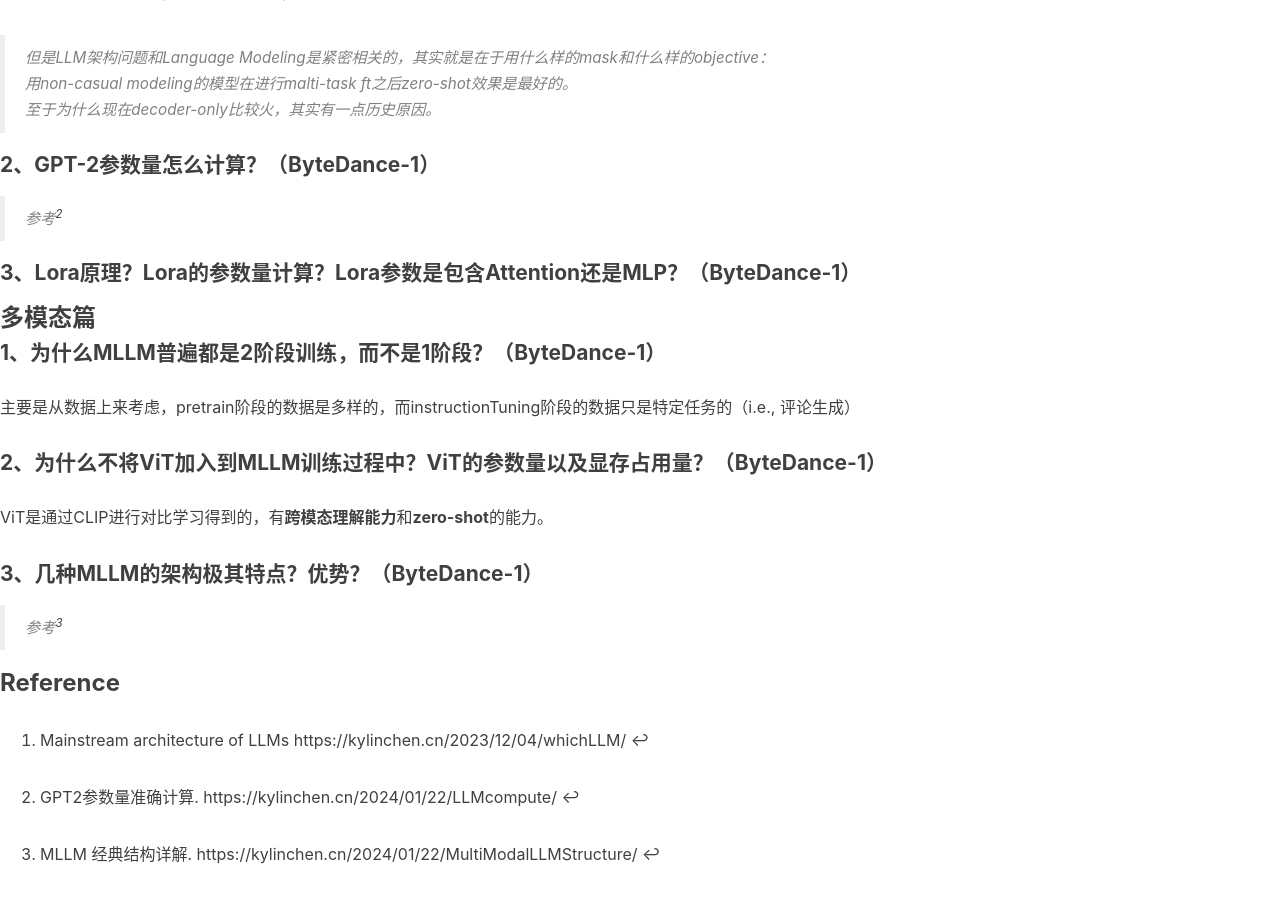
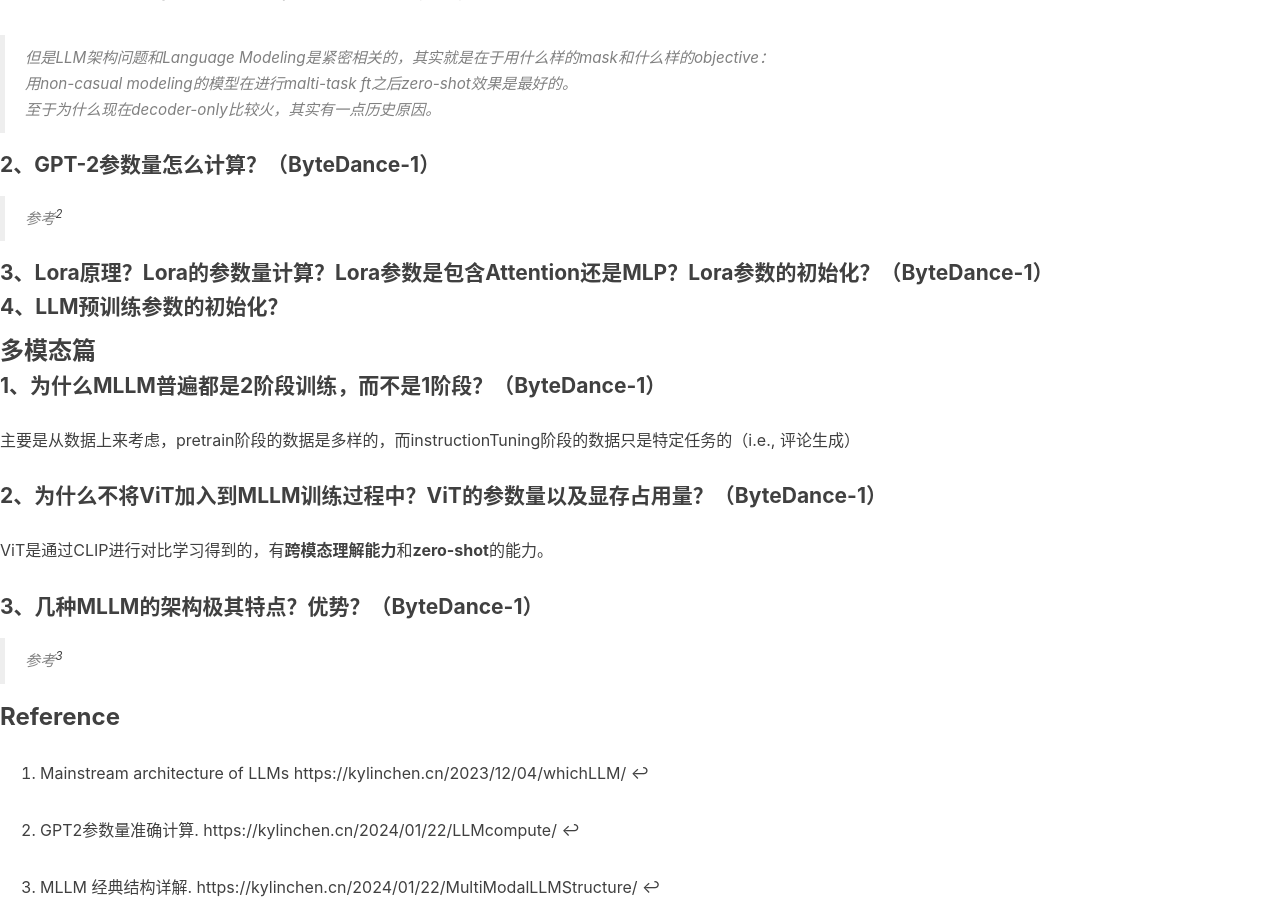
Before and after one commit to KylinC/KylinC.github.io, a Jekyll site: the page built from _posts/2024-01-14-LLMinterview.md, in a window 1280 px wide and 900 px high, scrolled down 542 px. Built offline with Jekyll 4.4.1, drawn with Linux system fonts in a browser that asks for light colours; nearby versions of some CDN libraries; our own code applies the rules of GitHub Pages for plain Markdown files; comment, search, counter and statistics services are not loaded.

Commit message:
supplyment for bytedance 1

```diff
--- a/_posts/2024-01-14-LLMinterview.md
+++ b/_posts/2024-01-14-LLMinterview.md
@@ -46,7 +46,11 @@
 
 > 参考[^2]
 
-#### 3、Lora原理？Lora的参数量计算？Lora参数是包含Attention还是MLP？（ByteDance-1）
+#### 3、Lora原理？Lora的参数量计算？Lora参数是包含Attention还是MLP？Lora参数的初始化？（ByteDance-1）
+
+
+
+#### 4、LLM预训练参数的初始化？
 
 
 
```
